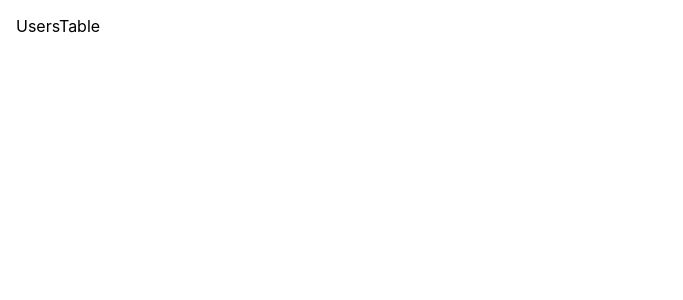
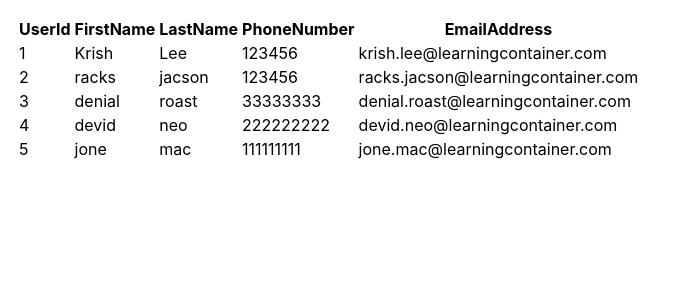
Before and after one commit to jde-gr/json_to_table_test, a React (Create React App) app: page / in a window 1280 px wide. Shown: the top 300 px of the page, without its empty margins (0-683 px from the left). Built offline with nearby package versions, Linux system fonts and the light colour scheme.

Commit message:
Step3- showing unformatted table

```diff
--- /dev/null
+++ b/src/components/UI/Table.js
@@ -0,0 +1,37 @@
+import React from 'react';
+import { useTable } from 'react-table';
+
+const Table = ({ columns, data }) => {
+  const { getTableProps, getTableBodyProps, headerGroups, rows, prepareRow } =
+    useTable({
+      columns,
+      data,
+    });
+  return (
+    <table {...getTableProps()}>
+      <thead>
+        {headerGroups.map((headerGroup) => (
+          <tr {...headerGroup.getHeaderGroupProps()}>
+            {headerGroup.headers.map((column) => (
+              <th {...column.getHeaderProps()}>{column.render('Header')}</th>
+            ))}
+          </tr>
+        ))}
+      </thead>
+      <tbody {...getTableBodyProps()}>
+        {rows.map((row, i) => {
+          prepareRow(row);
+          return (
+            <tr {...row.getRowProps()}>
+              {row.cells.map((cell) => {
+                return <td {...cell.getCellProps()}>{cell.render('Cell')}</td>;
+              })}
+            </tr>
+          );
+        })}
+      </tbody>
+    </table>
+  );
+};
+
+export default Table;
--- a/src/components/UsersTable.js
+++ b/src/components/UsersTable.js
@@ -1,5 +1,6 @@
 import React from 'react';
 import styled from 'styled-components';
+import Table from './UI/Table';
 
 import data from '../data/data.json';
 
@@ -11,8 +12,8 @@ const columns = Object.keys(data[0] || []).map((field) => ({
 console.log('Columns:');
 console.log(columns);
 
-const tableGreen = '#01987A';
-const tableBgGrey = '#F3F3F3';
+// const tableGreen = '#01987A';
+// const tableBgGrey = '#F3F3F3';
 
 const Styles = styled.div`
   padding: 1rem;
@@ -21,7 +22,7 @@ const Styles = styled.div`
 const UsersTable = () => {
   return (
     <Styles>
-      <div>UsersTable</div>
+      <Table columns={columns} data={data} />
     </Styles>
   );
 };
```
